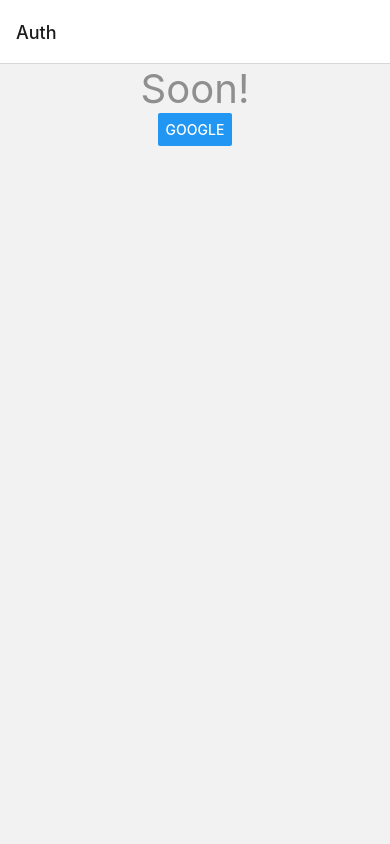
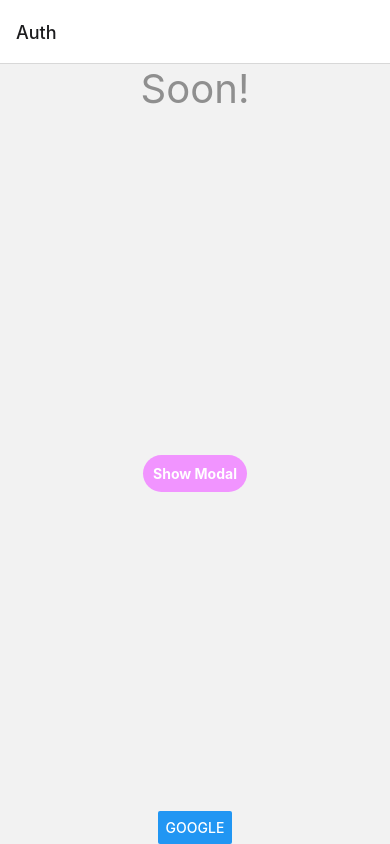
Before and after one commit to Kojiro-schatten/soon, a React Native app: screen / in a window 390 px wide. Built offline with nearby package versions, Linux system fonts and the light colour scheme.

Commit message:
add: modal

```diff
--- /dev/null
+++ b/src/components/modal/PopUp.tsx
@@ -0,0 +1,79 @@
+import React, { useState } from 'react';
+import { Modal, StyleSheet, Text, Pressable, View } from 'react-native';
+
+export const PopUp: React.FC = () => {
+  const [modalVisible, setModalVisible] = useState(false);
+  return (
+    <View style={styles.centeredView}>
+      <Modal
+        animationType="slide"
+        transparent={true}
+        visible={modalVisible}
+        onRequestClose={() => {
+          setModalVisible(!modalVisible);
+        }}
+      >
+        <View style={styles.centeredView}>
+          <View style={styles.modalView}>
+            <Pressable
+              style={[styles.button, styles.buttonClose]}
+              onPress={() => setModalVisible(!modalVisible)}
+            >
+              <Text style={styles.textStyle}>モーダルを隠す</Text>
+            </Pressable>
+          </View>
+        </View>
+      </Modal>
+      <Pressable
+        style={[styles.button, styles.buttonOpen]}
+        onPress={() => setModalVisible(true)}
+      >
+        <Text style={styles.textStyle}>Show Modal</Text>
+      </Pressable>
+    </View>
+  );
+};
+
+const styles = StyleSheet.create({
+  centeredView: {
+    flex: 1,
+    justifyContent: 'center',
+    alignItems: 'center',
+    marginTop: 22
+  },
+  modalView: {
+    margin: 20,
+    backgroundColor: 'white',
+    borderRadius: 20,
+    padding: 35,
+    alignItems: 'center',
+    shadowColor: '#000',
+    shadowOffset: {
+      width: 0,
+      height: 2
+    },
+    shadowOpacity: 0.25,
+    shadowRadius: 4,
+    elevation: 5
+  },
+  button: {
+    borderRadius: 20,
+    padding: 10,
+    elevation: 2
+  },
+  buttonOpen: {
+    backgroundColor: '#F194FF',
+  },
+  buttonClose: {
+    backgroundColor: '#2196F3',
+  },
+  textStyle: {
+    color: 'white',
+    fontWeight: 'bold',
+    textAlign: 'center'
+  },
+  modalText: {
+    marginBottom: 15,
+    textAlign: 'center'
+  }
+});
--- a/src/screens/auth/index.tsx
+++ b/src/screens/auth/index.tsx
@@ -4,6 +4,7 @@
 import { RootStackParamsList } from '../../types';
 import { useNavigation } from '@react-navigation/native';
 import { AppButton } from '../../components/button/AppButton';
+import { PopUp } from '../../components/modal/PopUp';
 
 type authScreenProp = NativeStackScreenProps<RootStackParamsList, 'Main'>;
 
@@ -13,9 +14,9 @@
   return (
     <View style={[styles.container, styles.layout]}>
       <View style={{}}>
-
         <Text style={styles.mainText}>Soon!</Text>
       </View>
+      <PopUp />
       <AppButton title={'Google'} onPress={() => navigation.navigate('Main')} />
       {/* <Button title="Login" onPress={() => navigation.navigate('Main')} /> */}
     </View>
```
Also changed, not shown: 1 other file (tests, documents, lock files or other folders).
